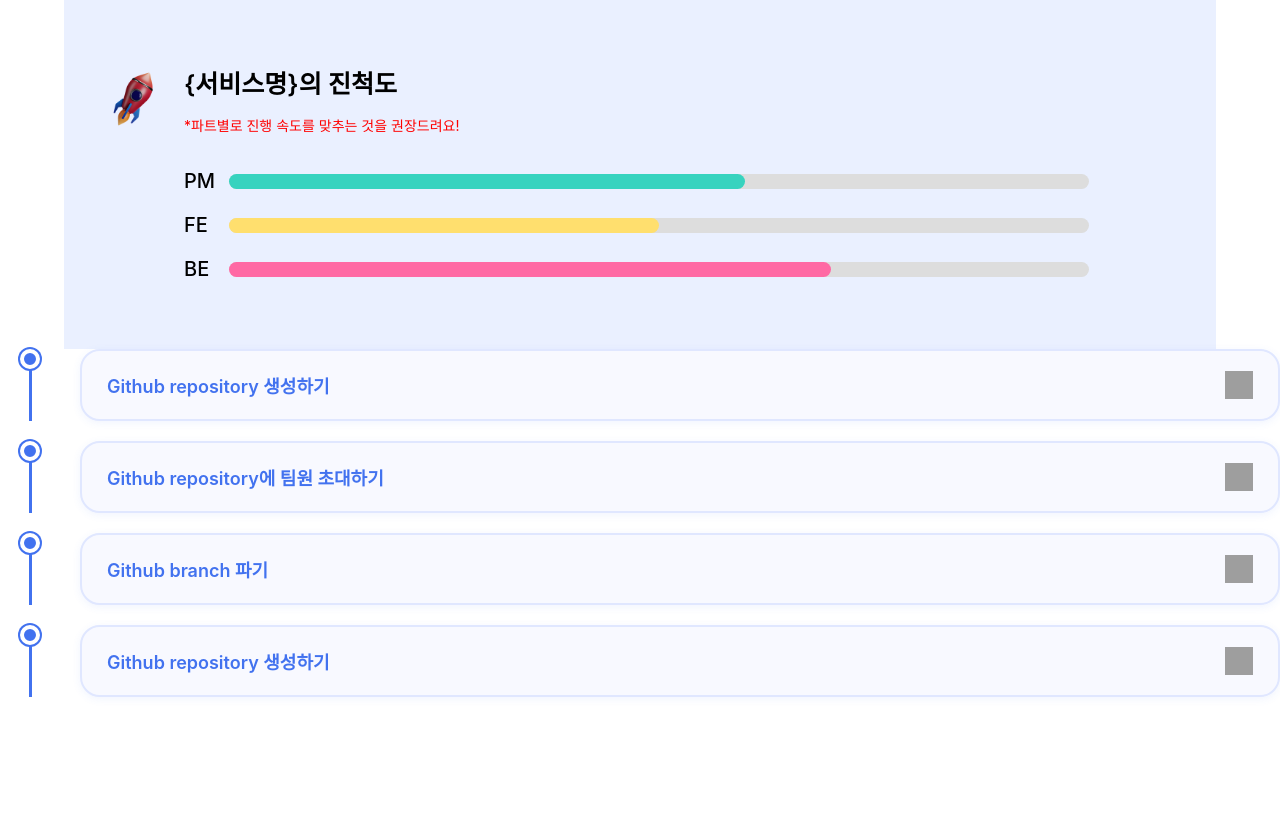
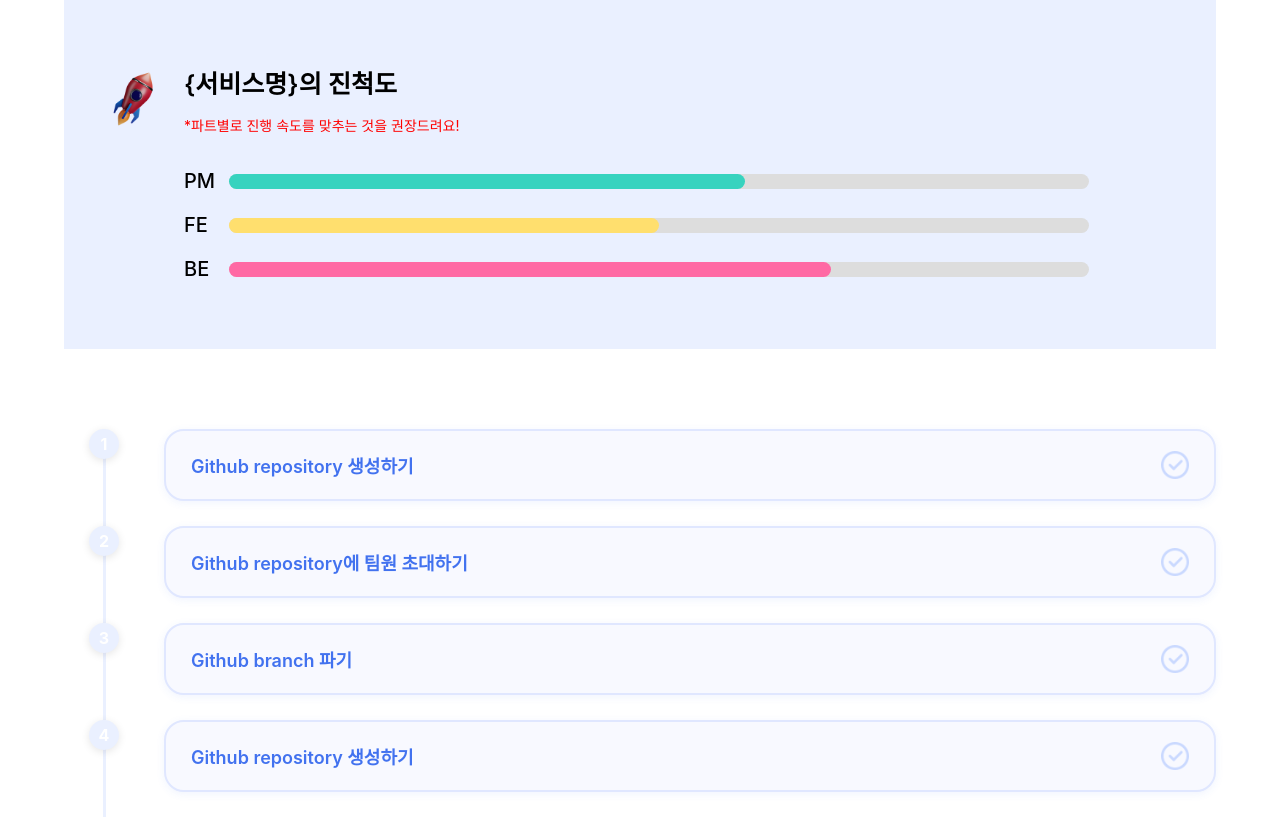
Before and after one commit to issuejong/KitUp, a Django app: template templates/guides/mission.html in a window 1280 px wide. Shown: the part 111-928 px from the top of the page. Before the commit the page ends 808 px from the top, so only its background shows below. Run offline with Django 5.2, Linux system fonts and the light colour scheme; the template is opened without the code that fills it, so the values that code supplies are empty; some web fonts are replaced; grey boxes are pictures that could not be loaded.

Commit message:
feat : mission 화면 추가

```diff
--- a/static/css/mission.css
+++ b/static/css/mission.css
@@ -41,7 +41,7 @@
     background: #eaf0ff;
     width: 90%; height: 350px;
     padding: 50px 20px;
-    margin: 0 auto;
+    margin: 0 auto 80px;
 }
 
 .mp_title {
@@ -81,6 +81,7 @@
     background: #DDDDDD;
     border-radius: 20px;
 }
+
 .pm_progress > .pm_bar > .pm_real {
     position: absolute;
     top: 0; left: 0;
@@ -145,36 +146,64 @@
 
 /* 미션 아이템 */
 .mission_item {
+    width: 90%;
+    margin: 0 auto;
     display: flex;
     gap: 20px;
-    margin-bottom: 20px;
 }
 
 .timeline_dot {
     display: flex;
     flex-direction: column;
     align-items: center;
-    width: 60px;
+    width: 80px;
     flex-shrink: 0;
 }
 
 .circle {
-    width: 20px;
-    height: 20px;
-    background: #4272EF;
+    width: 30px; height: 30px;
+    background: #EAF0FF;
     border-radius: 50%;
-    border: 4px solid #fff;
-    box-shadow: 0 0 0 2px #4272EF;
+    box-shadow: 0 2px 8px rgba(0, 0, 0, 0.1);
     z-index: 5;
     position: relative;
+    display: flex;
+    align-items: center;
+    justify-content: center;
+    font-size: 16px;
+    font-weight: 700;
+    color: #fff;
+    transition: all 0.3s ease;
+}
+
+.mission_item.active .circle {
+    background: #4272EF;
+    color: #fff;
+    box-shadow: 0 4px 12px rgba(66, 114, 239, 0.4);
+    transform: scale(1.1);
+}
+
+.mission_item.completed .circle {
+    background: #4272EF;
+    color: #fff;
+    box-shadow: 0 4px 12px rgba(66, 114, 239, 0.4);
 }
 
 .line {
     width: 3px;
     height: 100%;
+    background: #EAF0FF;
+    flex: 1;
+    margin-top: -10px;
+    transition: background 0.3s ease;
+}
+
+.mission_item.completed .line {
     background: #4272EF;
-    flex: 1;
-    margin-top: -2px;
+}
+
+.mission_item:last-child .line {
+    display: none;
 }
 
 .mission_item:last-child .line {
@@ -192,6 +221,7 @@
     background: #F8F9FF;
     border: 2px solid #E0E7FF;
     border-radius: 20px;
+    margin-bottom: 25px;
     padding: 20px 25px;
     cursor: pointer;
     transition: all 0.4s cubic-bezier(0.4, 0, 0.2, 1);
@@ -226,7 +256,7 @@
     transform: scale(1.1);
 }
 
-/* 카드 내용 (기본 숨김) */
+/* 카드 내용 */
 .card_content {
     max-height: 0;
     overflow: hidden;
--- a/static/js/mission.js
+++ b/static/js/mission.js
@@ -1,4 +1,4 @@
-// mission.js
+// mission.js - 수정된 버전
 
 document.addEventListener('DOMContentLoaded', function() {
     const missionCards = document.querySelectorAll('.mission_card');
@@ -6,31 +6,39 @@ document.addEventListener('DOMContentLoaded', function() {
     missionCards.forEach(card => {
         card.addEventListener('click', function() {
             const isActive = this.classList.contains('active');
+            const missionItem = this.closest('.mission_item');
 
-            // 다른 모든 카드 닫기
-            missionCards.forEach(c => {
+            // 다른 모든 카드와 mission_item에서 active 제거
+            document.querySelectorAll('.mission_card').forEach(c => {
                 c.classList.remove('active');
             });
+            document.querySelectorAll('.mission_item').forEach(item => {
+                item.classList.remove('active');
+            });
 
-            // 클릭한 카드 토글
+            // 클릭한 카드와 mission_item에 active 추가
             if (!isActive) {
                 this.classList.add('active');
+                missionItem.classList.add('active');
             }
         });
 
         // 체크 아이콘 클릭 시 완료 처리
         const checkIcon = card.querySelector('.check_icon');
         checkIcon.addEventListener('click', function(e) {
-            e.stopPropagation(); // 카드 클릭 이벤트 방지
+            e.stopPropagation();
 
             const card = this.closest('.mission_card');
+            const missionItem = card.closest('.mission_item');
             const isCompleted = card.classList.contains('completed');
 
             if (isCompleted) {
                 card.classList.remove('completed');
+                missionItem.classList.remove('completed');
                 this.src = this.src.replace('check.png', 'nocheck.png');
             } else {
                 card.classList.add('completed');
+                missionItem.classList.add('completed');
                 this.src = this.src.replace('nocheck.png', 'check.png');
             }
         });
--- a/templates/guides/mission.html
+++ b/templates/guides/mission.html
@@ -34,10 +34,9 @@
         </div>
 	</div>
 </div>
-    <!-- 미션 아이템들 -->
-    <div class="mission_item">
+<div class="mission_item" data-number="1">
     <div class="timeline_dot">
-            <div class="circle"></div>
+        <div class="circle">1</div>
         <div class="line"></div>
     </div>
     <div class="card_wrapper">
@@ -53,9 +52,9 @@
     </div>
 </div>
 
-    <div class="mission_item">
+<div class="mission_item" data-number="2">
     <div class="timeline_dot">
-            <div class="circle"></div>
+        <div class="circle">2</div>
         <div class="line"></div>
     </div>
     <div class="card_wrapper">
@@ -72,9 +71,9 @@
     </div>
 </div>
 
-    <div class="mission_item">
+<div class="mission_item" data-number="3">
     <div class="timeline_dot">
-            <div class="circle"></div>
+        <div class="circle">3</div>
         <div class="line"></div>
     </div>
     <div class="card_wrapper">
@@ -90,9 +89,9 @@
     </div>
 </div>
 
-    <div class="mission_item">
+<div class="mission_item" data-number="4">
     <div class="timeline_dot">
-            <div class="circle"></div>
+        <div class="circle">4</div>
         <div class="line"></div>
     </div>
     <div class="card_wrapper">
```
Also changed, not shown: static/images/check.png (added), static/images/nocheck.png (added), static/images/now_check.png (added), static/images/now_nocheck.png (added). Lines whose indentation alone changed are shown as unchanged.
